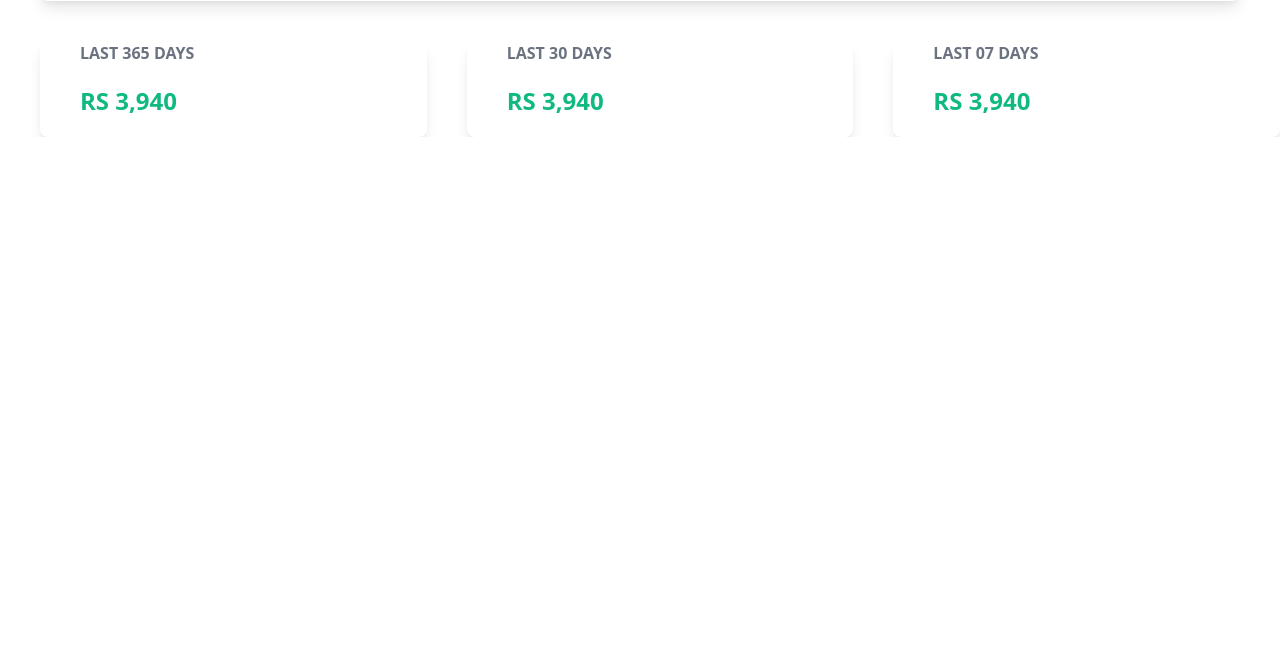
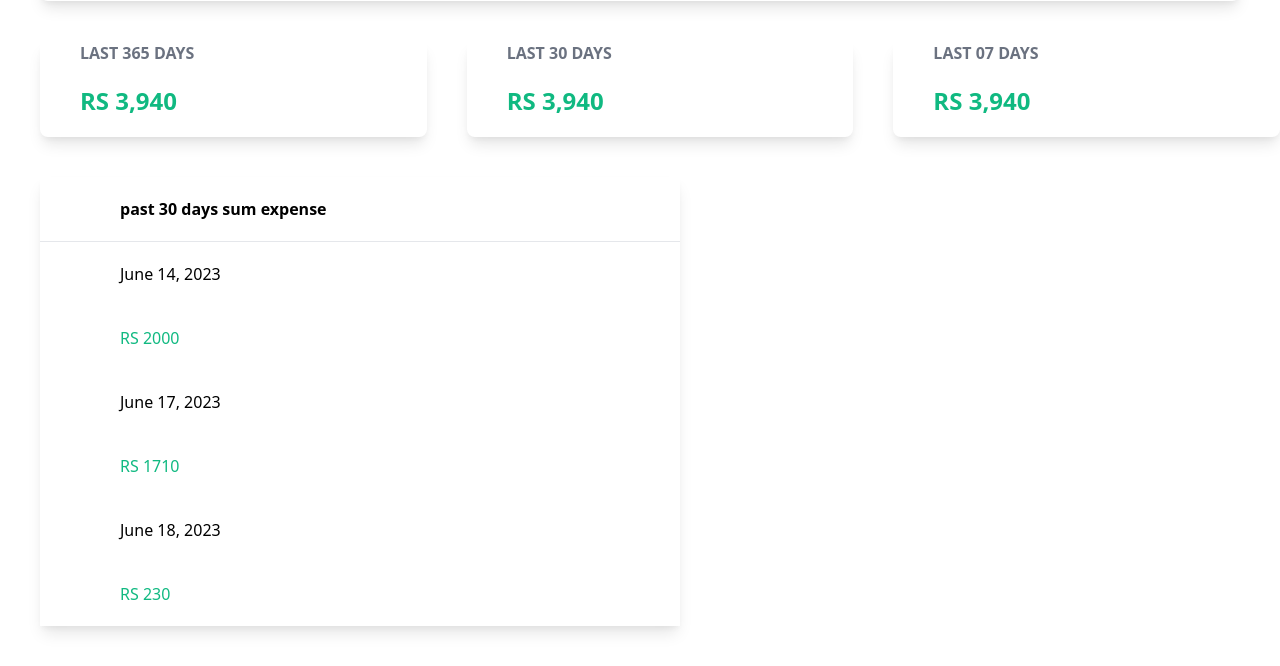
Before and after one commit to souravsouru7/expensetraker, a Django app: page / in a window 1280 px wide. Shown: the part 1070-1736 px from the top of the page. Before the commit the page ends 1207 px from the top, so only its background shows below. Run offline with Django 4.2, Linux system fonts and the light colour scheme; data comes from the database, SQL or seed files in the repository; both versions use the stored data as it was after the commit; style sheets or scripts are compiled from the project's sources.

Commit message:
till expense 222

```diff
--- a/trakapp/templates/trakapp/index.html
+++ b/trakapp/templates/trakapp/index.html
@@ -92,6 +92,27 @@
         <h1 class="ml-10 my-5 text-2xl text-green-500 font-bold">RS {{ weekly_sum.total|intcomma }}</h1>
     </div>
 </div>
+<div class="flex">
+    <div class="w-1/2 shadow-lg m-10">
+        <div class="flex flex-wrap space-x-40 font-bold px-20 py-5">
+            <span> past 30 days sum expense</span>
+        </div>
+        <hr>
+        <div id="3-day-table">
+            {% for daily_sum in daily_sums %}
+            <div class="flex-flex-wrap px-20 py-5">
+                <span>{{ daily_sum.date }}</span>
+            </div>
+            <div class="flex flex-wrap px-20 py-5">
+                <span class="text-green-500">
+                    RS {{ daily_sum.sum }}
+                </span>
+            </div>
+        {% endfor %}
+
+        </div>
+    </div>
+</div>
 
 
 
--- a/trakapp/views.py
+++ b/trakapp/views.py
@@ -26,9 +26,9 @@ def index(request):
     weekly_expenses = Expense.objects.filter(date__gt=last_week)
     weekly_sum = weekly_expenses.aggregate(total=Sum('amount'))
 
-
+    daily_sums=Expense.objects.filter().values('date').order_by("date").annotate(sum=Sum('amount'))
     expense_form = ExpenseForm()
-    return render(request,'trakapp/index.html',{'expense_form':expense_form,'expenses':expenses,"total_exp": total_exp,"yearly_sum": yearly_sum,"monthly_sum":monthly_sum,"weekly_sum": weekly_sum})
+    return render(request,'trakapp/index.html',{'expense_form':expense_form,'expenses':expenses,"total_exp": total_exp,"yearly_sum": yearly_sum,"monthly_sum":monthly_sum,"weekly_sum": weekly_sum,"daily_sums":daily_sums})
 
 def edit(request,id):
     expense=Expense.objects.get(id=id)
```
Also changed, not shown: db.sqlite3.
